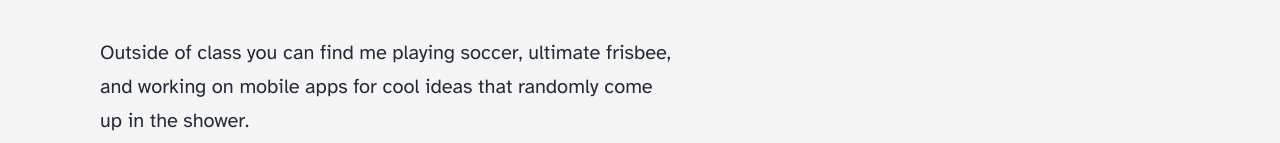
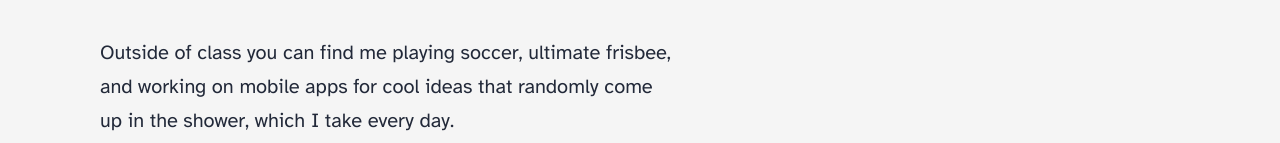
Before and after one commit to steven-tam/astro-portfolio, an Astro site: page / in a window 1280 px wide. Shown: the part 659-802 px from the top of the page. Built offline with nearby package versions, Linux system fonts and the light colour scheme; Astro itself is replaced by a stand-in of ours.

Commit message:
add docker file

```diff
--- a/src/pages/index.astro
+++ b/src/pages/index.astro
@@ -22,7 +22,7 @@ import Layout from '../layouts/Default.astro';
             <p>I'm a Software Engineer interested in developing mobile applications with React Native and cloud infastructure.</p>
             <p>This past summer I interned at a YapRap LLC where I developed a website and mobile application, and deployed the mobile app to the App Store and Google Play.</p>
             <p>Currently I'm studying at the University of Minnesota, wrapping up my degree in Mathematics - Computer-Application.</p>
-            <p>Outside of class you can find me playing soccer, ultimate frisbee, and working on mobile apps for cool ideas that randomly come up in the shower.</p>
+            <p>Outside of class you can find me playing soccer, ultimate frisbee, and working on mobile apps for cool ideas that randomly come up in the shower, which I take every day.</p>
         </div>
 
     </div>
```
Also changed, not shown: 1 other file.
